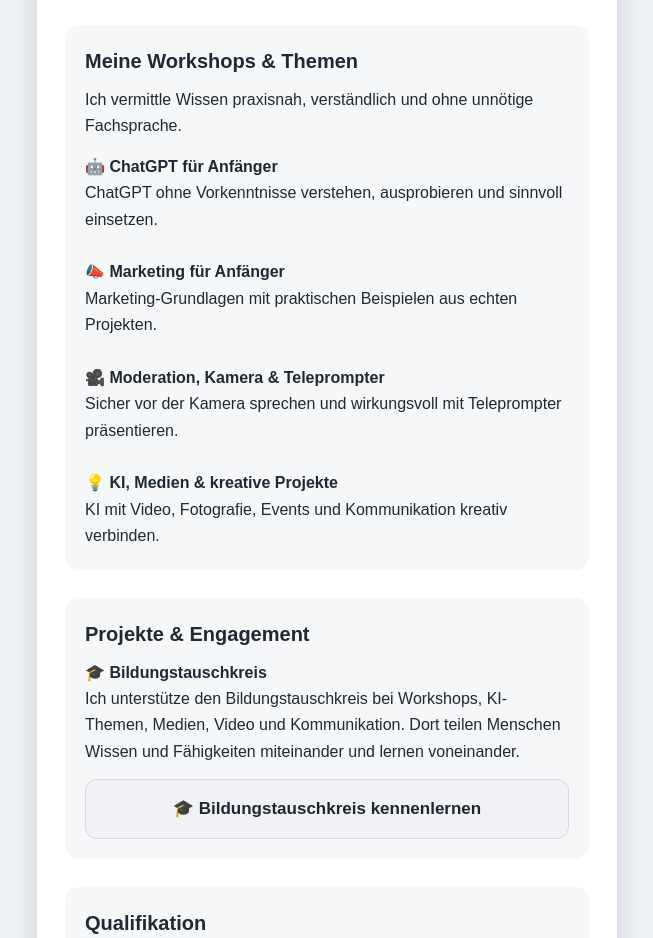
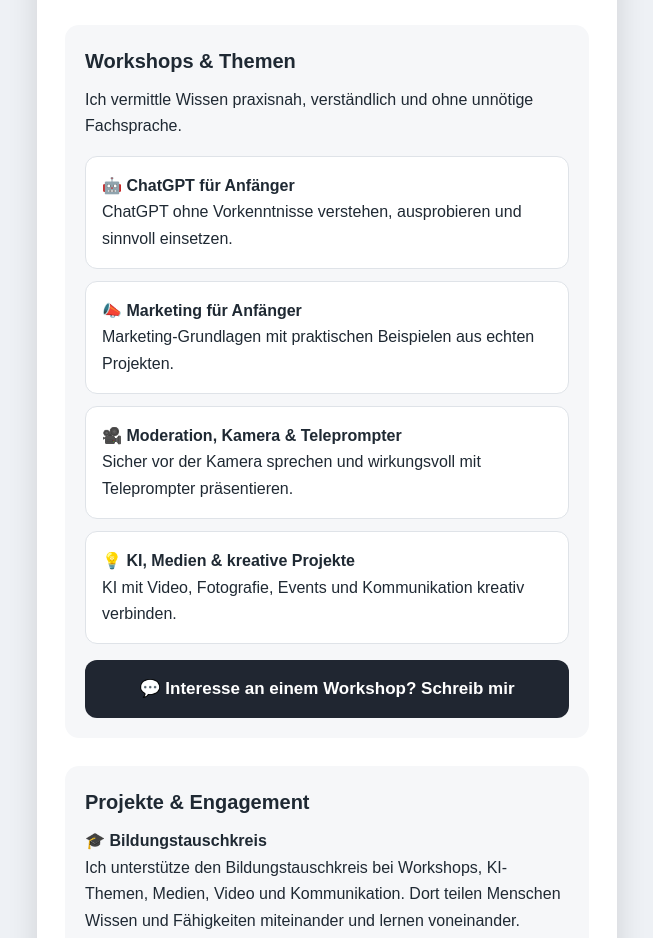
Before and after one commit to dirkreiher/Dirkreiher.github.io, a plain HTML site: page index.html in a window 1280 px wide. Shown: the part 1003-1941 px from the top of the page, without its empty margins (313-966 px from the left). Drawn offline with Linux system fonts and the light colour scheme.

Commit message:
Workshop-Bereich verbessert

```diff
--- a/index.html
+++ b/index.html
@@ -44,22 +44,31 @@ a.alt{background:#f0f2f5;color:#202631;border:1px solid #d6d9de}
 <a class="btn alt" href="tel:+4369919240992">📞 Anrufen</a>
 </div>
 <section class="box">
-<h2>Meine Workshops & Themen</h2>
-<p style="margin:0 0 14px">Ich vermittle Wissen praxisnah, verständlich und ohne unnötige Fachsprache.</p>
+<h2>Workshops & Themen</h2>
+<p style="margin:0 0 16px">Ich vermittle Wissen praxisnah, verständlich und ohne unnötige Fachsprache.</p>
 
+<div style="background:#fff;border:1px solid #dfe3e8;border-radius:12px;padding:16px;margin-bottom:12px">
 <strong>🤖 ChatGPT für Anfänger</strong><br>
-ChatGPT ohne Vorkenntnisse verstehen, ausprobieren und sinnvoll einsetzen.<br><br>
+ChatGPT ohne Vorkenntnisse verstehen, ausprobieren und sinnvoll einsetzen.
+</div>
 
+<div style="background:#fff;border:1px solid #dfe3e8;border-radius:12px;padding:16px;margin-bottom:12px">
 <strong>📣 Marketing für Anfänger</strong><br>
-Marketing-Grundlagen mit praktischen Beispielen aus echten Projekten.<br><br>
+Marketing-Grundlagen mit praktischen Beispielen aus echten Projekten.
+</div>
 
+<div style="background:#fff;border:1px solid #dfe3e8;border-radius:12px;padding:16px;margin-bottom:12px">
 <strong>🎥 Moderation, Kamera & Teleprompter</strong><br>
-Sicher vor der Kamera sprechen und wirkungsvoll mit Teleprompter präsentieren.<br><br>
+Sicher vor der Kamera sprechen und wirkungsvoll mit Teleprompter präsentieren.
+</div>
 
+<div style="background:#fff;border:1px solid #dfe3e8;border-radius:12px;padding:16px;margin-bottom:16px">
 <strong>💡 KI, Medien & kreative Projekte</strong><br>
 KI mit Video, Fotografie, Events und Kommunikation kreativ verbinden.
+</div>
+
+<a class="btn" href="https://wa.me/4369919240992?text=Hallo%20Dirk%2C%20ich%20interessiere%20mich%20f%C3%BCr%20einen%20deiner%20Workshops.">💬 Interesse an einem Workshop? Schreib mir</a>
 </section>
-
 <section class="box">
 <h2>Projekte &amp; Engagement</h2>
 <strong>🎓 Bildungstauschkreis</strong><br>
```
